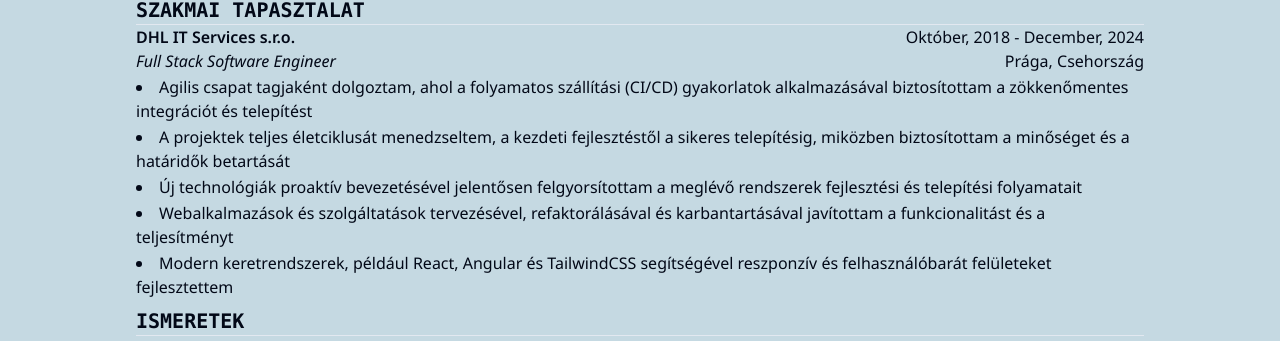
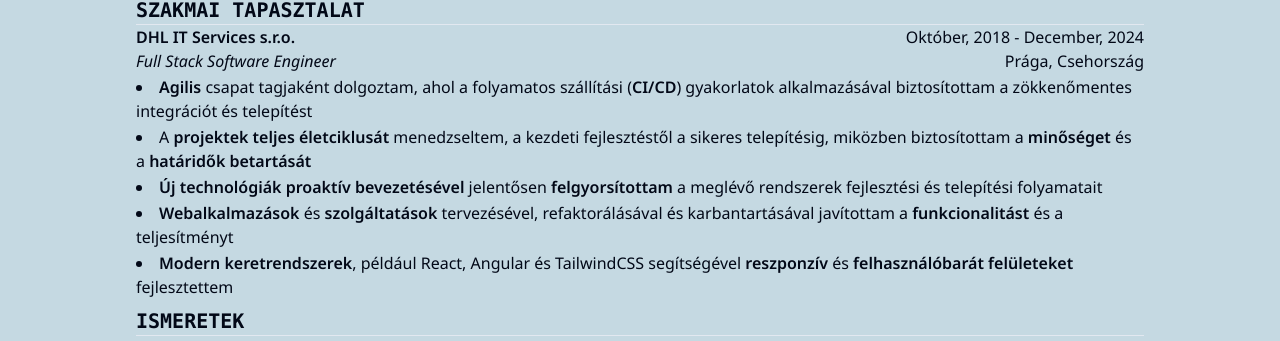
Before and after one commit to kenny59/kenny59.github.io, a Vue app: page /cvHun in a window 1280 px wide. Shown: the part 210-551 px from the top of the page. Built offline with nearby package versions, Linux system fonts and the light colour scheme.

Commit message:
feat: add highlights to CV

```diff
--- a/public/cvHun.json
+++ b/public/cvHun.json
@@ -63,5 +63,20 @@
     }
   ],
   "hobbiesLabel": "Hobbik",
-  "hobbies": "Street workout, sörfőzés, hobbiprojektek fejlesztése"
+  "hobbies": "Street workout, sörfőzés, hobbiprojektek fejlesztése",
+  "highlightedWords": [
+    "Agilis",
+    "CI/CD",
+    "Webalkalmazások",
+    "szolgáltatások",
+    "reszponzív",
+    "felhasználóbarát felületeket",
+    "minőséget",
+    "határidők betartását",
+    "Új technológiák proaktív bevezetésével",
+    "Modern keretrendszerek",
+    "funkcionalitást",
+    "projektek teljes életciklusát",
+    "felgyorsítottam"
+  ]
 }
--- /dev/null
+++ b/src/interfaces/cv.ts
@@ -0,0 +1,39 @@
+export type CV = {
+	name: string;
+	email: string;
+	tel: string;
+	telFormatted: string;
+	location: string;
+	website: string;
+	github: string;
+	experienceLabel: string;
+	jobs: CVJobs[];
+	skillsLabel: string;
+	skills: string[];
+	educationLabel: string;
+	educations: CVEducations[];
+	languagesLabel: string;
+	languages: CVLanguages[];
+	hobbiesLabel: string;
+	hobbies: string;
+	highlightedWords: string[];
+}
+export type CVJobs = {
+	company: string;
+	from: string;
+	to: string;
+	position: string;
+	location: string;
+	jobBullets: string[];
+}
+export type CVEducations = {
+	institution: string;
+	major: string;
+	location: string;
+	from: string;
+	to: string;
+}
+export type CVLanguages = {
+	name: string;
+	proficiency: number;
+}
--- a/src/views/CurriculumVitaeView.vue
+++ b/src/views/CurriculumVitaeView.vue
@@ -1,19 +1,36 @@
 <script setup lang="ts">
 import {type Ref, ref} from "vue";
 import { Separator } from '@/components/ui/separator'
+import type {CV} from "@/interfaces/cv.ts";
 
 const props = defineProps({
   lang: String
 });
 const {lang} = props;
 
-let cv : Ref<any> = ref();
+let cv : Ref<CV | undefined> = ref(undefined);
+
+let formatBullets = (cvObject: CV | undefined) => {
+  cvObject?.jobs?.forEach((job, jobIndex) => {
+    job.jobBullets.forEach((bullet, bulletIndex) => {
+      cvObject?.highlightedWords.forEach(highlightedWord => {
+        bullet = bullet.replace(highlightedWord, `<span class="font-semibold">${highlightedWord}</span>`);
+      })
+      cvObject.jobs[jobIndex].jobBullets[bulletIndex] = bullet;
+    })
+  });
+  console.log(cvObject)
+  cv.value = cvObject;
+}
 
 if(lang === "en") {
   cv.value = await (await fetch('../cv.json')).json();
+  formatBullets(cv.value);
 } else {
   cv.value = await (await fetch('../cvHun.json')).json();
+  formatBullets(cv.value);
 }
+
 </script>
 
 <template>
@@ -81,9 +98,7 @@ if(lang === "en") {
       </div>
     </div>
     <ul class="list-disc list-inside">
-      <li class="mt-0.5" v-for="bullet in job.jobBullets">
-        {{bullet}}
-      </li>
+      <li class="mt-0.5" v-for="bullet in job.jobBullets" v-html="bullet"></li>
     </ul>
   </div>
   <!--  <div class="flex">-->
```
Also changed, not shown: public/cv.json (+13 -1 lines), 6 other files (tests, documents, lock files or other folders).
